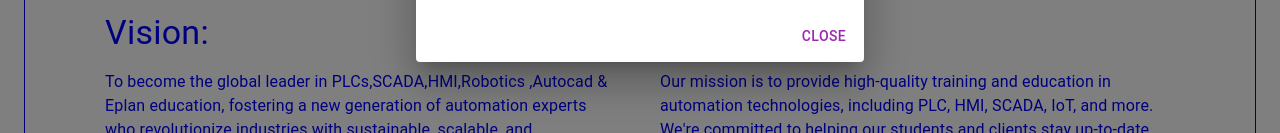
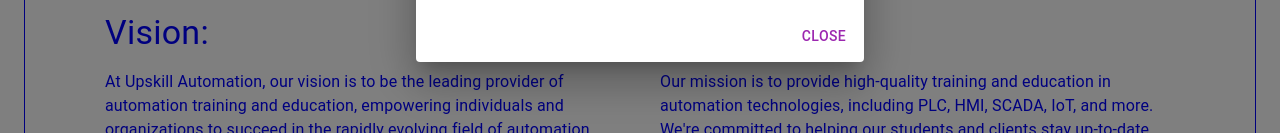
Before and after one commit to upskillautomation/my-project, a React (Create React App) app: page / in a window 1280 px wide. Shown: the part 667-800 px from the top of the page. Built offline with nearby package versions, Linux system fonts and the light colour scheme.

Commit message:
Update Home.js

```diff
--- a/src/Home/Home.js
+++ b/src/Home/Home.js
@@ -73,10 +73,8 @@
                   Vision:
                 </Typography>
                 <Typography variant="body1">
-                  To become the global leader in PLCs,SCADA,HMI,Robotics
-                  ,Autocad & Eplan education, fostering a new generation of
-                  automation experts who revolutionize industries with
-                  sustainable, scalable, and cuttingedge control technologies.
+                 At Upskill Automation, our vision is to be the leading provider of automation training and education, empowering individuals and organizations to succeed in the
+rapidly evolving field of automation.
                 </Typography>
               </Grid>
 
```
